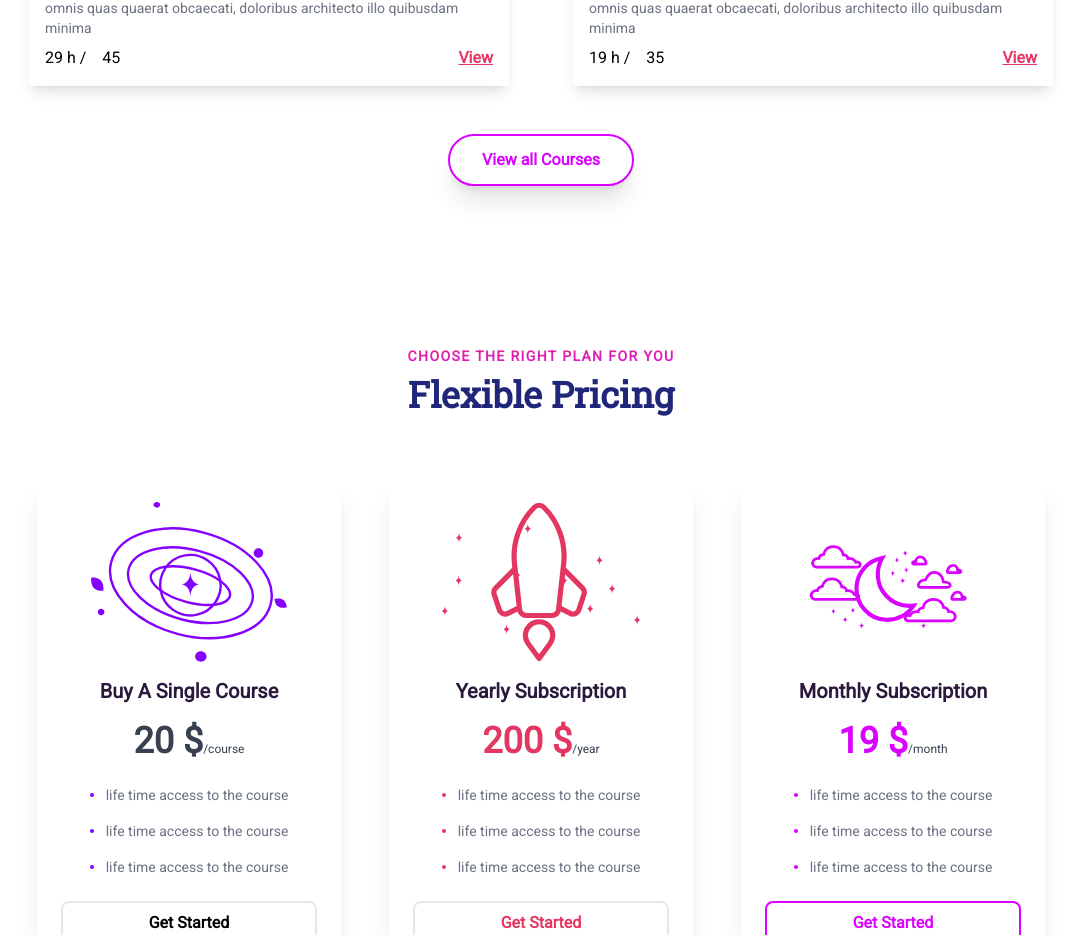
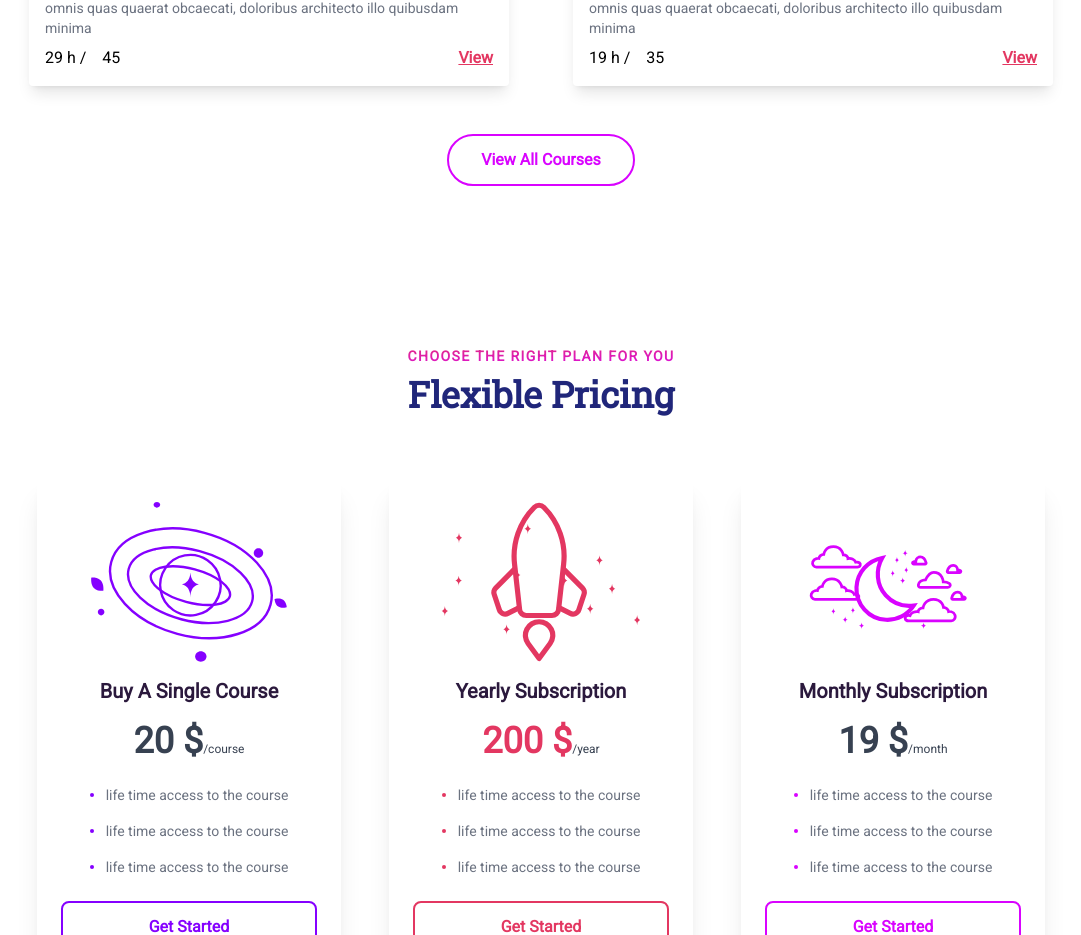
Before and after one commit to ZinoChan/dev-courses, a Next.js app: page / in a window 1280 px wide. Shown: the part 1295-2230 px from the top of the page, without its empty margins (99-1180 px from the left). Built offline with nearby package versions, Linux system fonts and the light colour scheme.

Commit message:
replace btns with btn component

```diff
--- a/src/common/components/Courses/index.tsx
+++ b/src/common/components/Courses/index.tsx
@@ -1,6 +1,7 @@
 import Title from "../UI/Title";
 import { fakeData } from "../../../../fakeData";
 import CourseCard from "./CourseCard";
+import Button from "../UI/Button";
 
 function CourseSection() {
   return (
@@ -14,9 +15,9 @@ function CourseSection() {
           ))}
         </div>
         <div className="text-center">
-          <button className="rounded-full px-8 py-3 font-bold border-2 border-primary-200 bg-white text-primary-200 shadow-xl">
+          <Button className="rounded-full outlined-primary-200">
             View all Courses
-          </button>
+          </Button>
         </div>
       </div>
     </section>
--- a/src/common/components/Hero/index.tsx
+++ b/src/common/components/Hero/index.tsx
@@ -3,6 +3,7 @@ import rocket from "../../../assets/rocket.svg";
 import star from "../../../assets/star.svg";
 import MarqueeText from "./MarqueeText";
 import { SwapRightOutlined } from "@ant-design/icons";
+import Button from "../UI/Button";
 
 const Hero = () => {
   return (
@@ -25,11 +26,11 @@ const Hero = () => {
             un testo segnaposto utilizzato nel settore <br /> della tipografia e
             della stampa.
           </p>
-          <button className="rounded-full px-8 py-3  font-bold bg-primary-dark-100 text-white">
+          <Button className="rounded-full btn-blue">
             <span className="mr-3">Get Started</span>
 
             <SwapRightOutlined className="text-xl" />
-          </button>
+          </Button>
         </div>
       </div>
       <div className="text-center">
--- a/src/common/components/NewsLetter/index.tsx
+++ b/src/common/components/NewsLetter/index.tsx
@@ -1,3 +1,4 @@
+import Button from "../UI/Button";
 import Title from "../UI/Title";
 
 const NewsLetter = () => {
@@ -14,9 +15,7 @@ const NewsLetter = () => {
             placeholder="Enter your email"
             className="border-gray-300 bg-gray-50 p-2 border-2 w-full "
           />
-          <button className="rounded px-8 py-3  font-bold bg-gradient-to-br from-primary-100 to-primary-200 text-white">
-            Subscribe
-          </button>
+          <Button className="rounded btn-gradient">Subscribe</Button>
         </form>
       </div>
     </section>
--- a/src/common/components/Pricing/index.tsx
+++ b/src/common/components/Pricing/index.tsx
@@ -3,6 +3,7 @@ import Title from "../UI/Title";
 import pricing_1 from "../../../assets/pricing_1.svg";
 import pricing_2 from "../../../assets/pricing_2.svg";
 import pricing_3 from "../../../assets/pricing_3.svg";
+import Button from "../UI/Button";
 
 const Pricing = () => {
   const plans = [
@@ -88,11 +89,9 @@ const Pricing = () => {
                   </div>
                 ))}
               </div>
-              <button
-                className={`rounded-lg w-full py-2 border-2 border-${plan.color} text-${plan.color} font-bold capitalize`}
-              >
+              <Button className={`rounded-lg w-full outlined-${plan.color}`}>
                 get started
-              </button>
+              </Button>
             </div>
           ))}
         </div>
```
